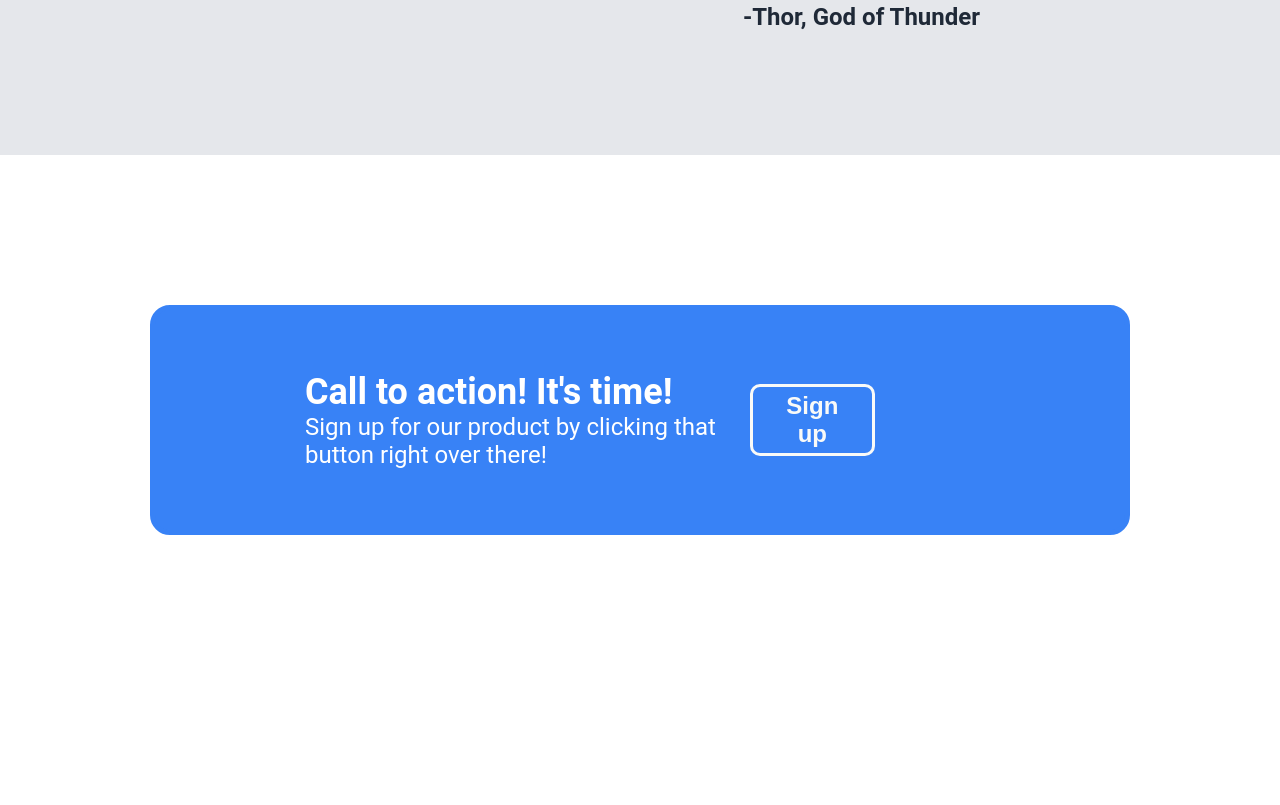
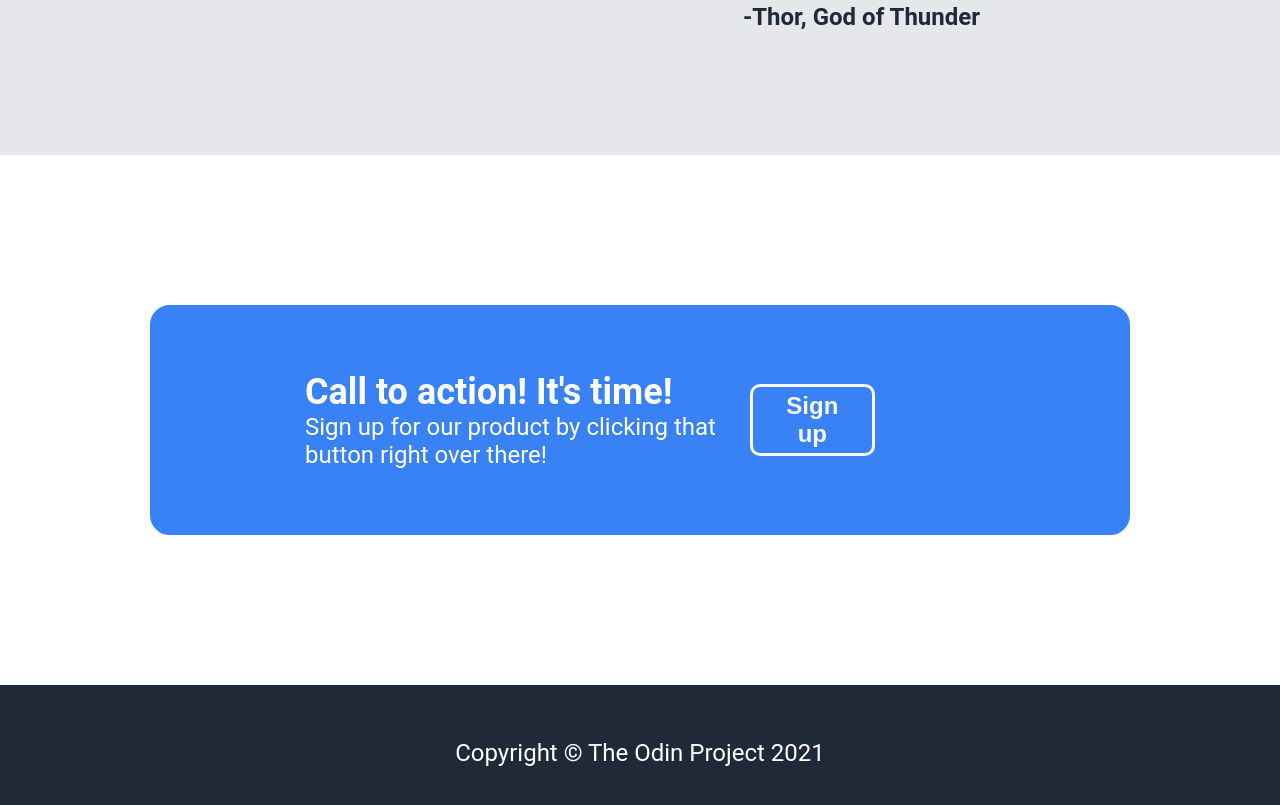
Before and after one commit to hathushrobert/Landing_Page, a plain HTML site: page index.html in a window 1280 px wide. Shown: the part 1556-2361 px from the top of the page. Before the commit the page ends 2241 px from the top, so only its background shows below. Drawn offline with Linux system fonts and the light colour scheme.

Commit message:
i cant remember what changed but its very minute

```diff
--- a/index.html
+++ b/index.html
@@ -62,6 +62,7 @@
 
     </div>
     <div class="footer">
+        <p>Copyright &#169 The Odin Project 2021</p>
 
     </div>
 
--- a/styles.css
+++ b/styles.css
@@ -196,3 +196,12 @@ body {
 
 
 }
+
+.footer {
+    display: flex;
+    justify-content: center;
+    background-color: #1f2937;
+    color: white;
+    font-size: 24px;
+    padding: 30px;
+}
```
